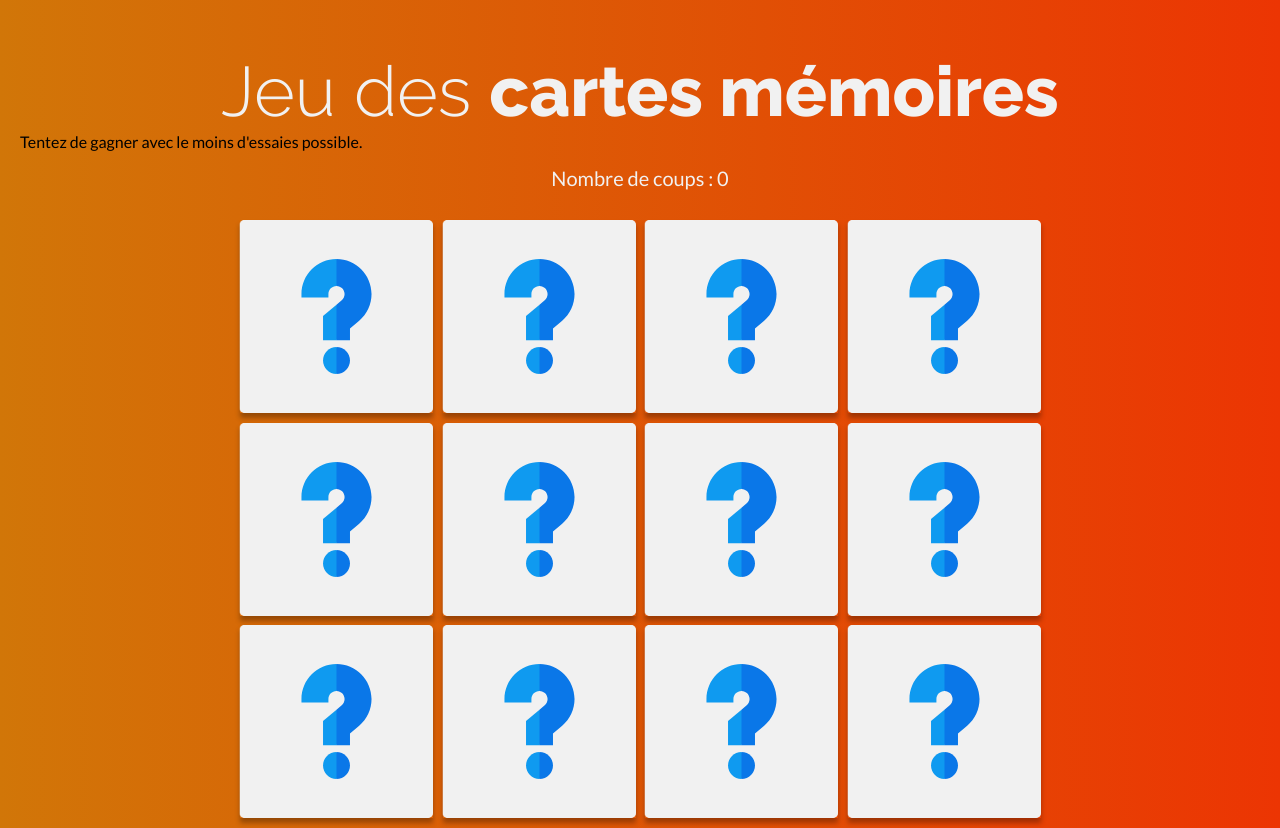
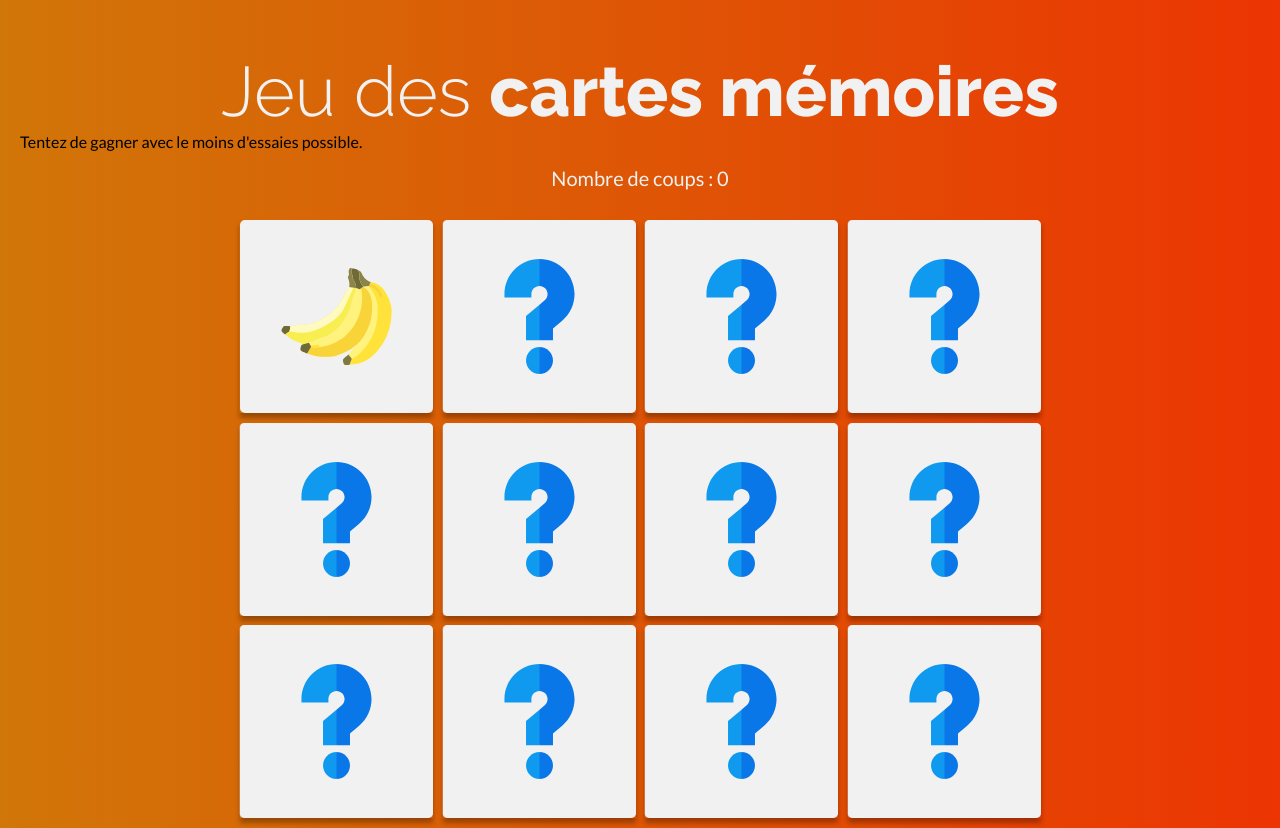
Before and after one commit to Benalta7892/ProjetsJavaScript, a plain HTML site: page 9_memory_card/index.html in a window 1280 px wide. Both pictures are taken after a click on the element 336 px from the left and 316 px from the top of the page. Drawn offline with Linux system fonts and the light colour scheme.

Commit message:
Structure HTML et CSS

```diff
--- a/9_memory_card/app.js
+++ b/9_memory_card/app.js
@@ -0,0 +1,30 @@
+const cards = document.querySelectorAll(".card");
+
+function shuffleCards() {
+  cards.forEach((card) => {
+    const randomPos = Math.trunc(Math.random() * 12);
+    console.log(randomPos);
+    card.style.order = randomPos;
+  });
+}
+
+shuffleCards();
+
+cards.forEach((card) => card.addEventListener("click", flipCard));
+
+let cardsPicked = [];
+function flipCard(e) {
+  saveCard(e.target.children[0], e.target.getAttribute("data-attr"));
+
+  if (cardsPicked.length === 2) result();
+}
+
+function saveCard(el, value) {
+  if (el === cardsPicked[0]?.el) return;
+
+  el.classList.add("active");
+  cardsPicked.push({ el, value });
+  console.log(cardsPicked);
+}
+
+function result() {}
--- a/9_memory_card/style.css
+++ b/9_memory_card/style.css
@@ -68,6 +68,7 @@ h1 span {
   will-change: transform;
   transition: transform 0.6s;
   box-shadow: 0 5px 5px rgba(0, 0, 0, 0.3);
+  pointer-events: none;
 }
 
 .face,
@@ -81,6 +82,7 @@ h1 span {
   display: flex;
   justify-content: center;
   align-items: center;
+  pointer-events: none;
 }
 
 .back {
```
